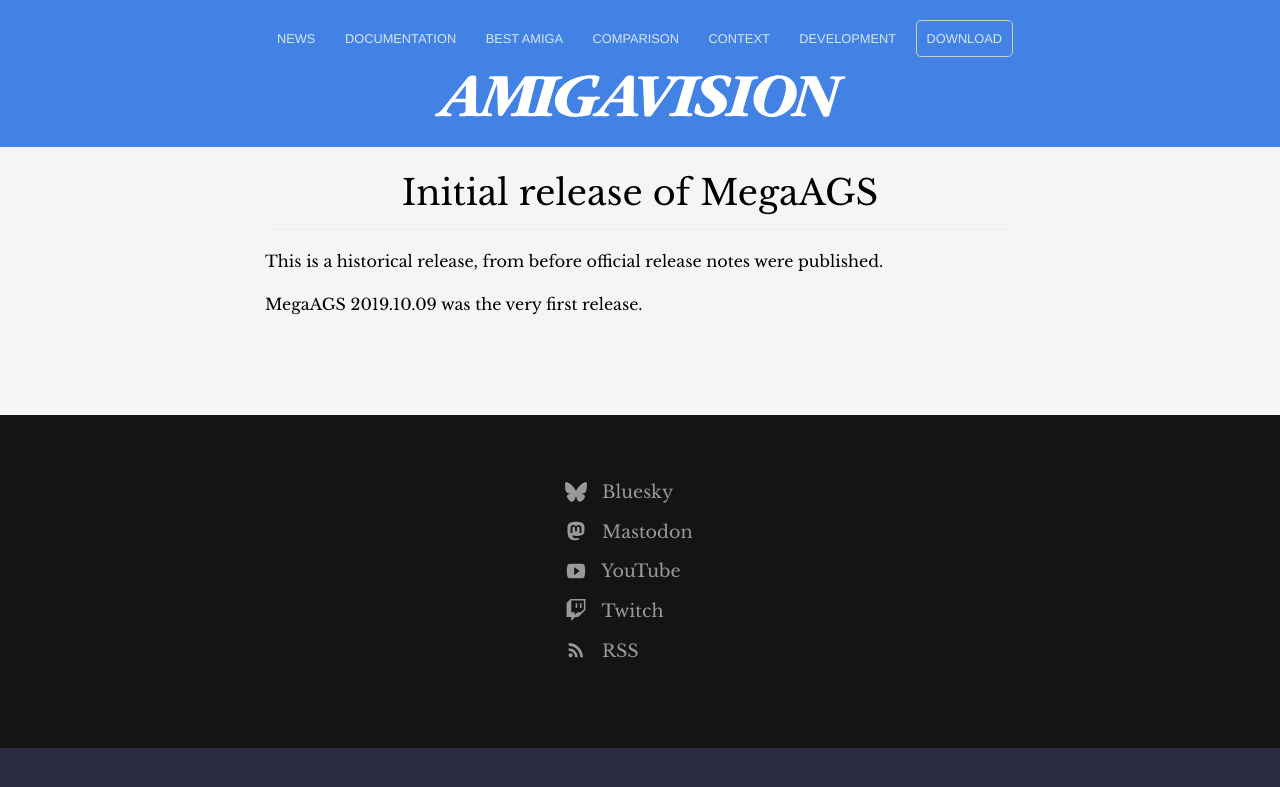
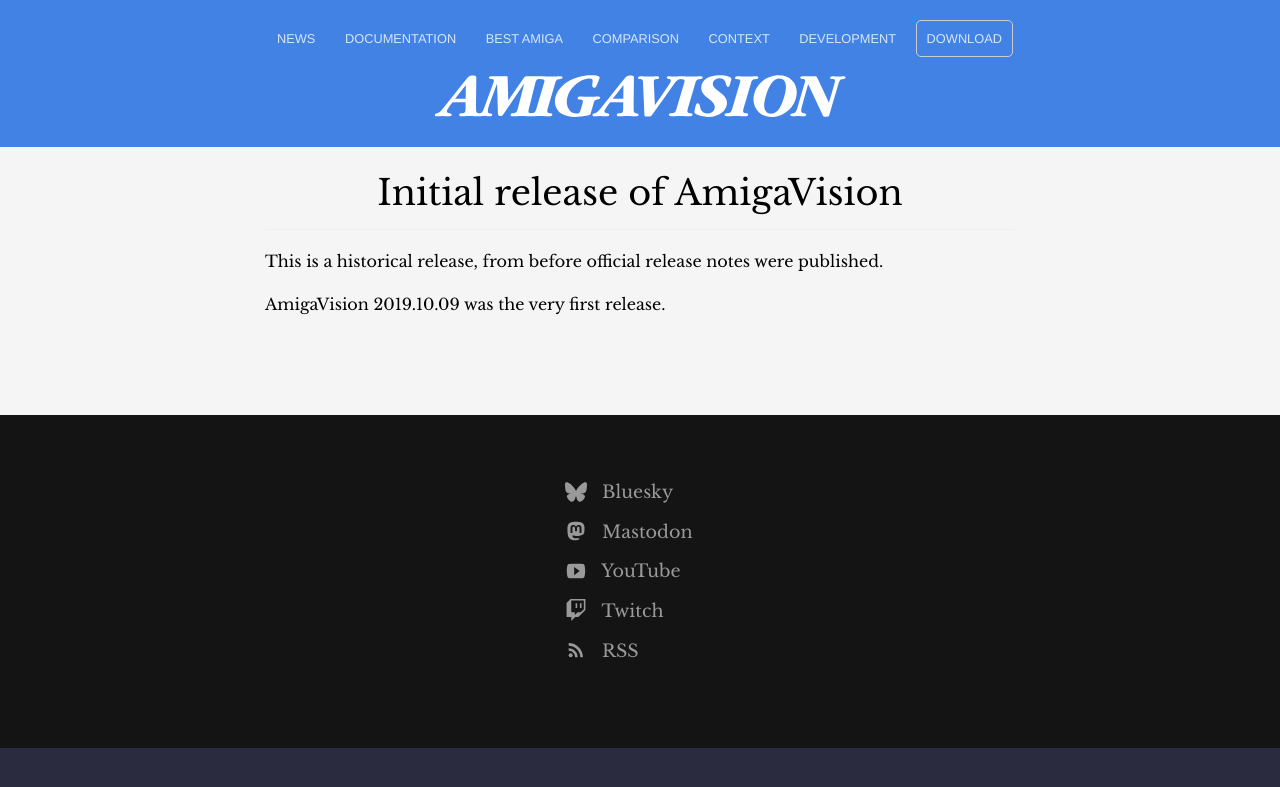
Before and after one commit to amigavision/amigavision.github.io, a Jekyll site: the page built from _posts/2019-10-09-2019.10.09.md, in a window 1280 px wide. Shown: the top 787 px of the page. Built offline with Jekyll 4.4.1, drawn with Linux system fonts in a browser that asks for light colours.

Commit message:
Replace MegaAGS with AmigaVision to make things less confusing

```diff
--- a/_posts/2019-10-09-2019.10.09.md
+++ b/_posts/2019-10-09-2019.10.09.md
@@ -1,6 +1,6 @@
 ---
-title: Initial release of MegaAGS
+title: Initial release of AmigaVision
 ---
 This is a historical release, from before official release notes were published.
 
-MegaAGS 2019.10.09 was the very first release.
+AmigaVision 2019.10.09 was the very first release.
```
Also changed, not shown: _posts/2020-05-05-2020.05.05.md (+1 -1 lines), _posts/2020-05-16-2020.05.16.md (+1 -1 lines), _posts/2020-11-16-2020.11.16.md (+1 -1 lines).
